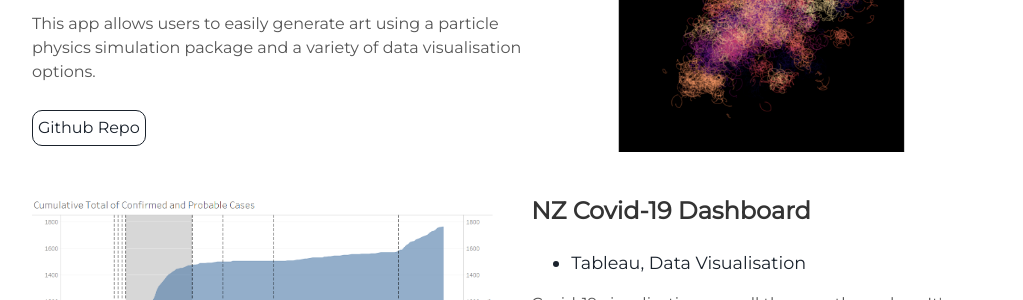
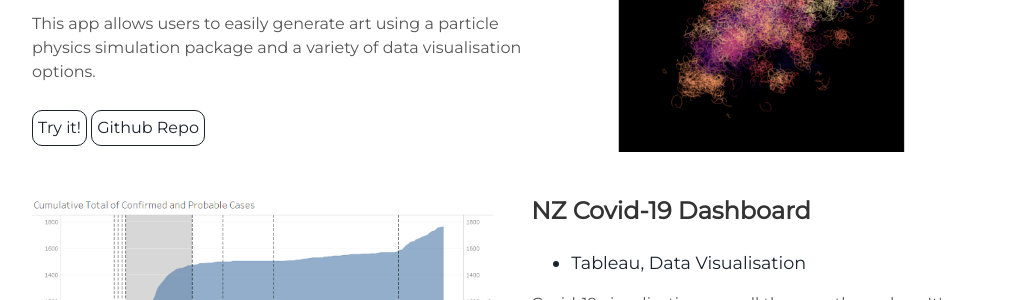
Before and after one commit to danielpetterson/danielpetterson.github.io, a Jekyll site: the page built from index.markdown, in a window 1280 px wide and 900 px high, scrolled down 1737 px. Shown: the part 142-442 px from the top of the window, without its empty margins (128-1151 px from the left). Built offline with Jekyll 4.4.1, drawn with Linux system fonts in a browser that asks for light colours.

Commit message:
Update projects.html

```diff
--- a/_includes/projects.html
+++ b/_includes/projects.html
@@ -11,7 +11,8 @@
       <li> R, Shiny, Visualisation</li>
     </ul>
     <p> This app allows users to easily generate art using a particle physics simulation package and a variety of data visualisation options. </p>
-    <a class="project-link" href="https://github.com/danielpetterson/generative-aRt-particles">Github Repo</a>
+    <a class="project-link" href="https://danielpetterson.shinyapps.io/generative-art-particles/">Try it!</a>
+      <a class="project-link" href="https://github.com/danielpetterson/generative-aRt-particles">Github Repo</a>
   </div>
 </div>
 <div class="user-projects">
```
